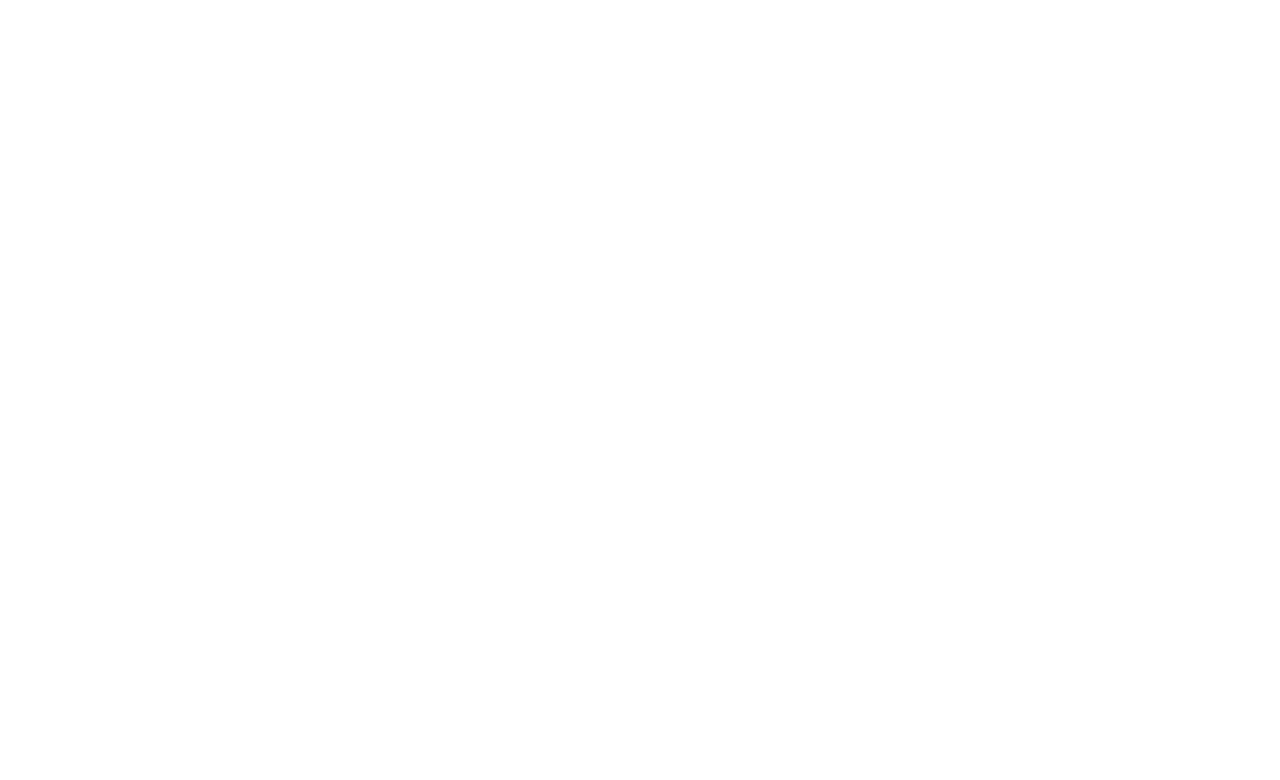
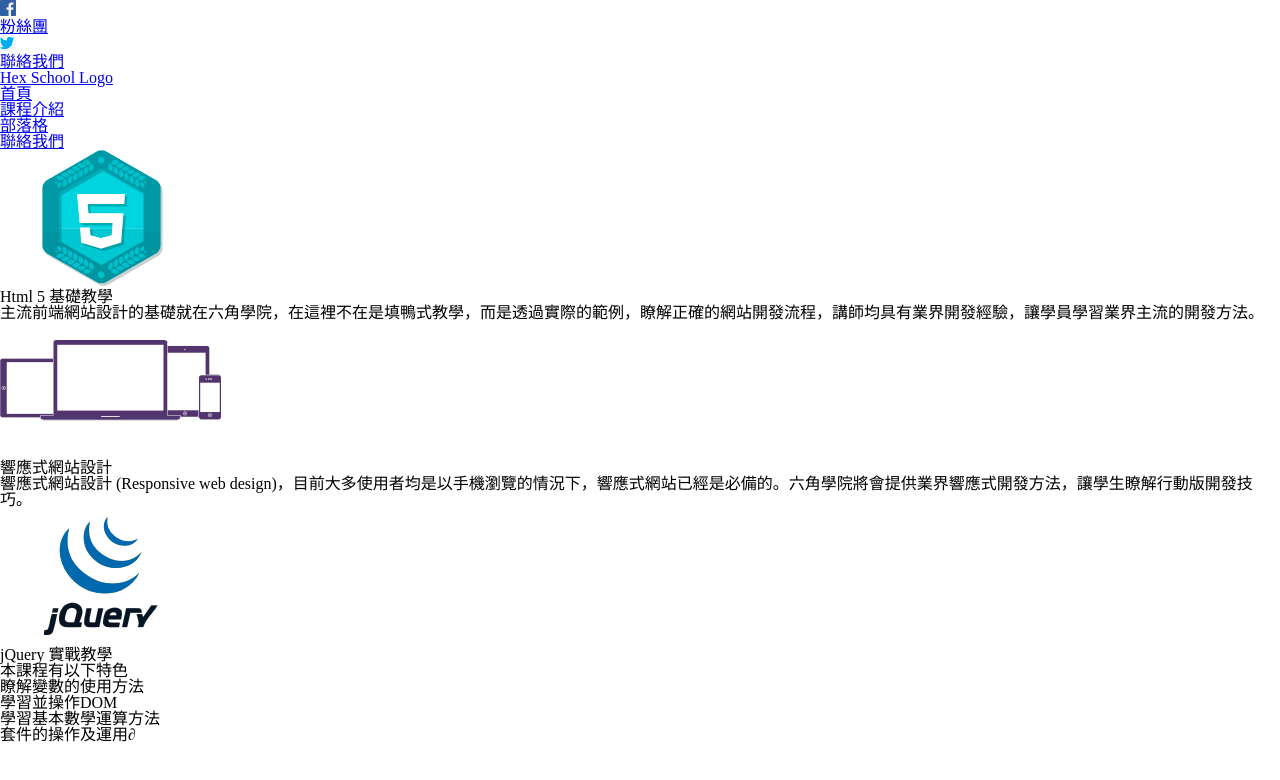
Before and after one commit to YenHsinWu/rwd-learning, a plain HTML site: page Section2-HW/index.html in a window 1280 px wide. Drawn offline with Linux system fonts and the light colour scheme.

Commit message:
Add HTML initial structure markup

```diff
--- a/Section2-HW/index.html
+++ b/Section2-HW/index.html
@@ -7,5 +7,59 @@
 
     <link rel="stylesheet" href="css/style.css" />
   </head>
-  <body></body>
+  <body>
+    <div class="header">
+      <ul class="fb-link">
+        <li><img src="images/fb.png" alt="FB icon" /></li>
+        <li><a href="#">粉絲團</a></li>
+      </ul>
+
+      <ul class="twitter-link">
+        <li><img src="images/twitter.png" alt="Twitter icon" /></li>
+        <li><a href="#">聯絡我們</a></li>
+      </ul>
+    </div>
+
+    <div class="navbar">
+      <h1 class="logo"><a href="#">Hex School Logo</a></h1>
+
+      <ul>
+        <li><a href="#">首頁</a></li>
+        <li><a href="#">課程介紹</a></li>
+        <li><a href="#">部落格</a></li>
+        <li><a href="#">聯絡我們</a></li>
+      </ul>
+    </div>
+
+    <div class="course">
+      <div class="course-item">
+        <img src="images/feature-html5.png" alt="HTML picture" />
+        <h2>Html 5 基礎教學</h2>
+        <p>
+          主流前端網站設計的基礎就在六角學院，在這裡不在是填鴨式教學，而是透過實際的範例，瞭解正確的網站開發流程，講師均具有業界開發經驗，讓學員學習業界主流的開發方法。
+        </p>
+      </div>
+
+      <div class="course-item">
+        <img src="images/feature-rwd.png" alt="RWD picture" />
+        <h2>響應式網站設計</h2>
+        <p>
+          響應式網站設計 (Responsive web
+          design)，目前大多使用者均是以手機瀏覽的情況下，響應式網站已經是必備的。六角學院將會提供業界響應式開發方法，讓學生瞭解行動版開發技巧。
+        </p>
+      </div>
+
+      <div class="course-item">
+        <img src="images/feature-jquery.png" alt="jQuery picture" />
+        <h2>jQuery 實戰教學</h2>
+        <p>本課程有以下特色</p>
+        <ul>
+          <li>瞭解變數的使用方法</li>
+          <li>學習並操作DOM</li>
+          <li>學習基本數學運算方法</li>
+          <li>套件的操作及運用∂</li>
+        </ul>
+      </div>
+    </div>
+  </body>
 </html>
```
